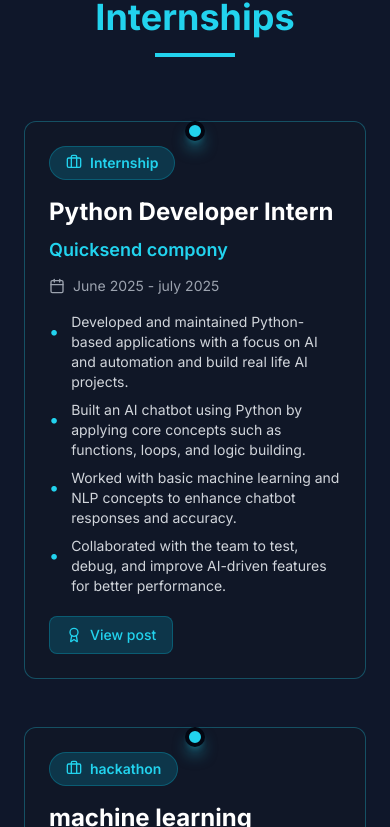
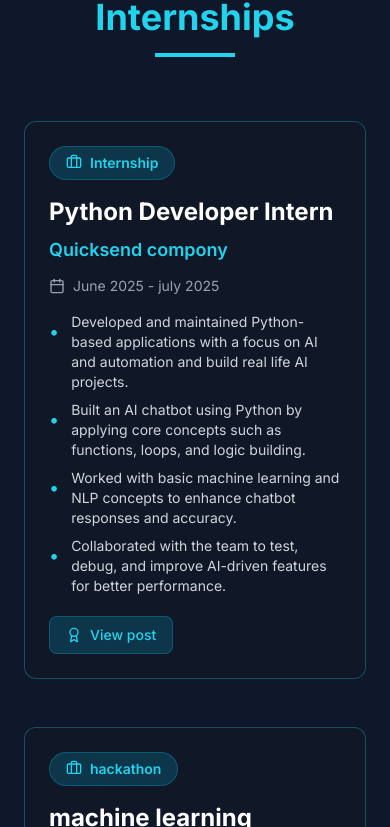
Before and after one commit to rajan-parmar-23102006/rajanparmar, a Next.js app in the folder rajan-portfolio/: page / in a window 390 px wide. Shown: the part 6057-6884 px from the top of the page. Built offline with nearby package versions, Linux system fonts and the light colour scheme.

Commit message:
other phone show error solve

```diff
--- a/rajan-portfolio/app/globals.css
+++ b/rajan-portfolio/app/globals.css
@@ -17,6 +17,14 @@ body {
   color: #ffffff;
   font-family: 'Inter', system-ui, -apple-system, sans-serif;
   overflow-x: hidden;
+}
+
+/* Fallback for devices with reduced motion preference or animation issues */
+@media (prefers-reduced-motion: reduce) {
+  section {
+    opacity: 1 !important;
+    transform: none !important;
+  }
 }
 
 /* Custom Scrollbar */
--- a/rajan-portfolio/components/Experience.tsx
+++ b/rajan-portfolio/components/Experience.tsx
@@ -64,8 +64,8 @@ const experiences = [
 
 export default function Experience() {
   return (
-    <SectionWrapper id="experience">
-      <div className="max-w-4xl w-full">
+    <section id="experience" className="py-20 px-6">
+      <div className="max-w-4xl w-full mx-auto">
         {/* Section Title */}
         <div className="text-center mb-16">
           <h2 className="text-4xl md:text-5xl font-bold mb-4">
@@ -81,11 +81,11 @@ export default function Experience() {
             {experiences.map((exp, index) => (
               <div key={exp.id} className="relative">
                 {/* Timeline Dot */}
-                <div className="absolute left-1/2 transform -translate-x-1/2 w-5 h-5 bg-cyan-400 rounded-full border-4 border-gray-950 z-10 shadow-lg shadow-cyan-400/50"></div>
+                <div className="hidden md:block absolute left-1/2 transform -translate-x-1/2 w-5 h-5 bg-cyan-400 rounded-full border-4 border-gray-950 z-10 shadow-lg shadow-cyan-400/50"></div>
 
                 {/* Experience Card - Centered */}
                 <div className="ml-auto mr-auto max-w-2xl">
-                  <div className="bg-gray-900/80 border border-cyan-400/30 rounded-xl p-6 hover:border-cyan-400 transition-all duration-300 hover:shadow-lg hover:shadow-cyan-400/20 group mt-8">
+                  <div className="bg-gray-900/80 border border-cyan-400/30 rounded-xl p-6 hover:border-cyan-400 transition-all duration-300 hover:shadow-lg hover:shadow-cyan-400/20 group md:mt-8">
                     {/* Type Badge */}
                     <div className="flex justify-between items-start mb-4">
                       <span className="inline-block px-4 py-1.5 bg-cyan-500/20 text-cyan-400 text-sm font-semibold rounded-full border border-cyan-500/30">
@@ -141,11 +141,11 @@ export default function Experience() {
             {/* Coming Soon Card */}
             <div className="relative">
               {/* Timeline Dot */}
-              <div className="absolute left-1/2 transform -translate-x-1/2 w-5 h-5 bg-gray-500 rounded-full border-4 border-gray-950 z-10 shadow-lg shadow-gray-500/50"></div>
+              <div className="hidden md:block absolute left-1/2 transform -translate-x-1/2 w-5 h-5 bg-gray-500 rounded-full border-4 border-gray-950 z-10 shadow-lg shadow-gray-500/50"></div>
 
               {/* Coming Soon Card - Centered */}
               <div className="ml-auto mr-auto max-w-2xl">
-                <div className="bg-gray-900/80 border border-dashed border-gray-600 rounded-xl p-8 mt-8 text-center">
+                <div className="bg-gray-900/80 border border-dashed border-gray-600 rounded-xl p-8 md:mt-8 text-center">
                   <div className="flex justify-center mb-4">
                     <div className="w-16 h-16 bg-cyan-500/10 rounded-full flex items-center justify-center">
                       <Clock className="w-8 h-8 text-cyan-400 animate-pulse" />
@@ -163,6 +163,6 @@ export default function Experience() {
           </div>
         </div>
       </div>
-    </SectionWrapper>
+    </section>
   );
 }
--- a/rajan-portfolio/components/ui/SectionWrapper.tsx
+++ b/rajan-portfolio/components/ui/SectionWrapper.tsx
@@ -14,10 +14,11 @@ export default function SectionWrapper({ children, id, className = "" }: Section
     <motion.section
       id={id}
       className={`min-h-screen flex items-center justify-center px-6 py-20 ${className}`}
-      initial={{ opacity: 0, y: 50 }}
+      initial={{ opacity: 0, y: 30 }}
       whileInView={{ opacity: 1, y: 0 }}
-      viewport={{ once: true, amount: 0.3 }}
-      transition={{ duration: 0.6, ease: "easeOut" }}
+      viewport={{ once: true, amount: 0.05, margin: "100px" }}
+      transition={{ duration: 0.5, ease: "easeOut" }}
+      style={{ willChange: "opacity, transform" }}
     >
       {children}
     </motion.section>
```
